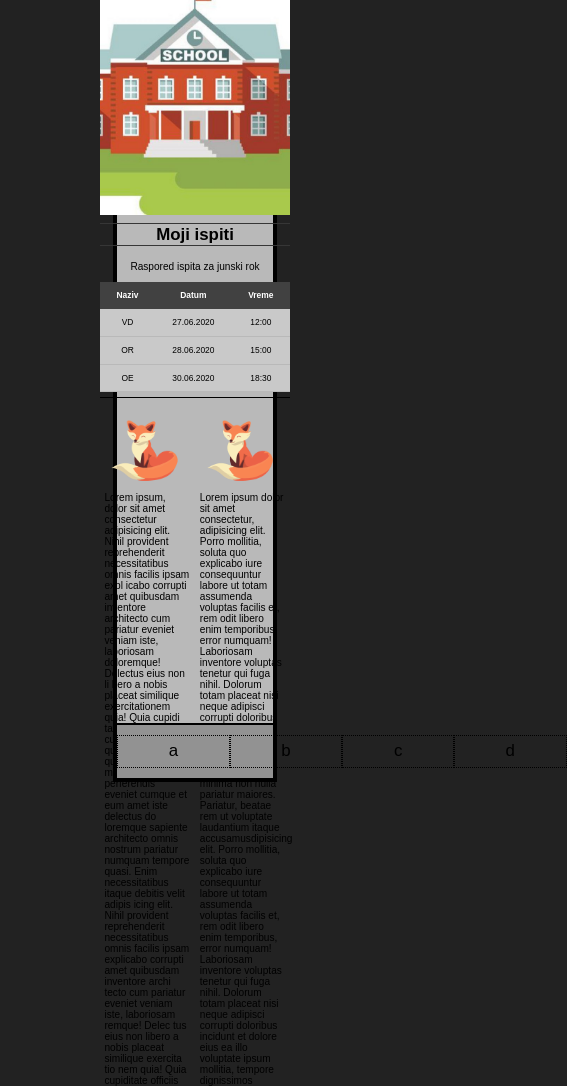
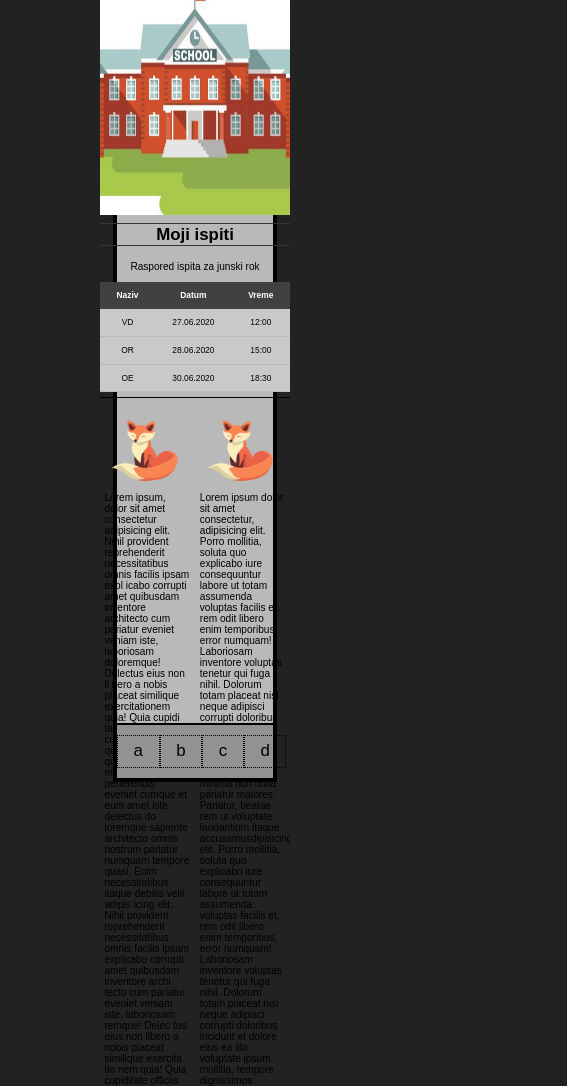
Before and after one commit to AmarMuric04/HTML-CSS-practice, a plain HTML site: page University practice/index.html in a window 390 px wide. Shown: the part 76-1162 px from the top of the page, 567 px wide, since content can reach past the window. Drawn offline with Linux system fonts and the light colour scheme.

Commit message:
More responsive

```diff
--- a/University practice/styles.css
+++ b/University practice/styles.css
@@ -44,7 +44,8 @@ body {
 .school {
   width: 100%;
   height: 26.5vh;
-  object-fit: cover;
+  object-fit: fill;
+  min-width: 0%;
 }
 #header ul {
   display: flex;
@@ -120,15 +121,13 @@ table td {
   display: flex;
   justify-content: space-around;
   font-size: 1.2vh;
+  overflow: hidden;
 }
 .cardOne img {
   float: left;
 }
 .cardTwo img {
   float: left;
-}
-.cardOne p {
-  display: inline-block;
 }
 .cardTwo {
   width: 45%;
@@ -149,7 +148,7 @@ table td {
 }
 #footer button {
   font-size: 2vh;
-  padding: 0vh 6vh;
+  padding: 0vh 10%;
   height: 4vh;
   border: 0.1vh dotted black;
   background-color: transparent;
```
